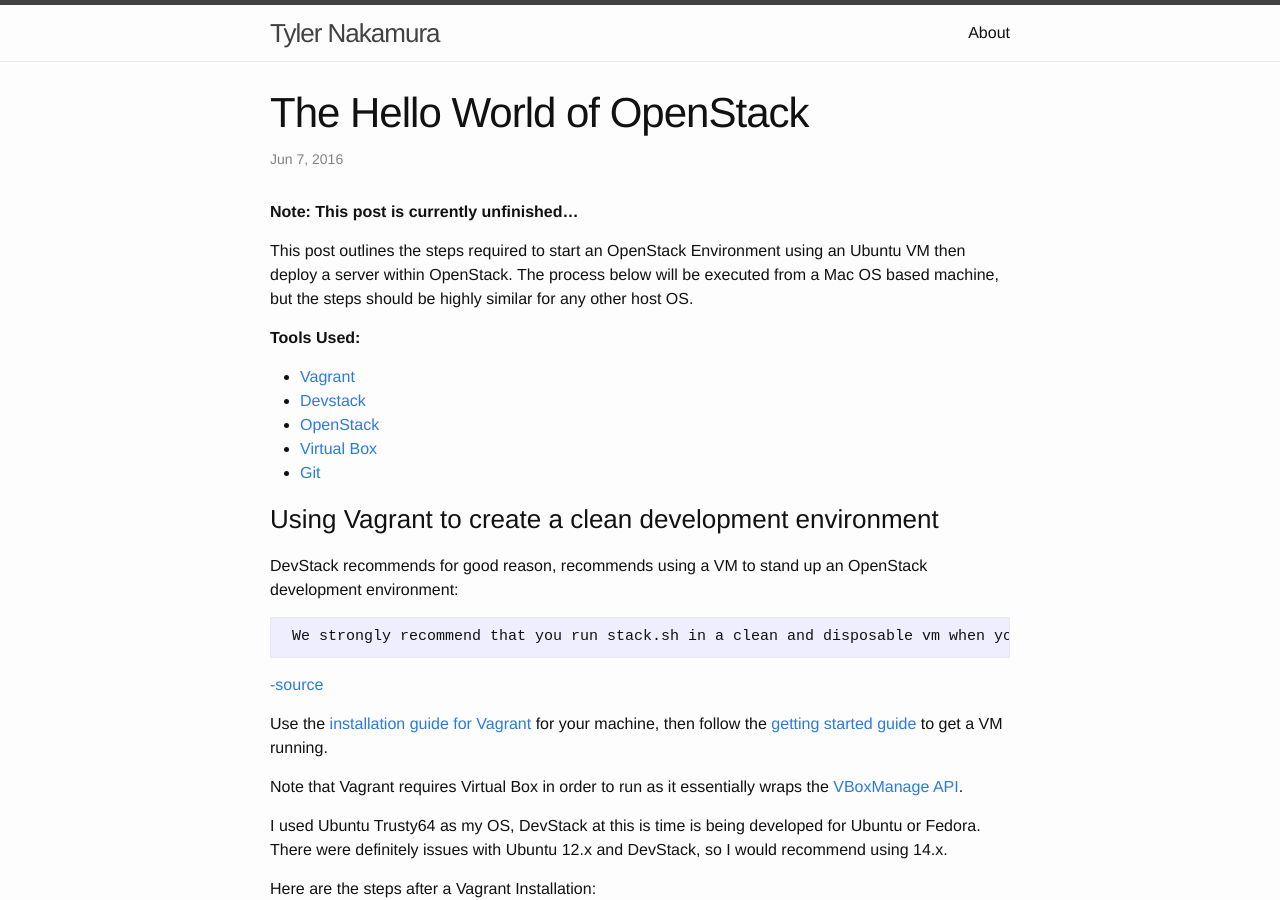
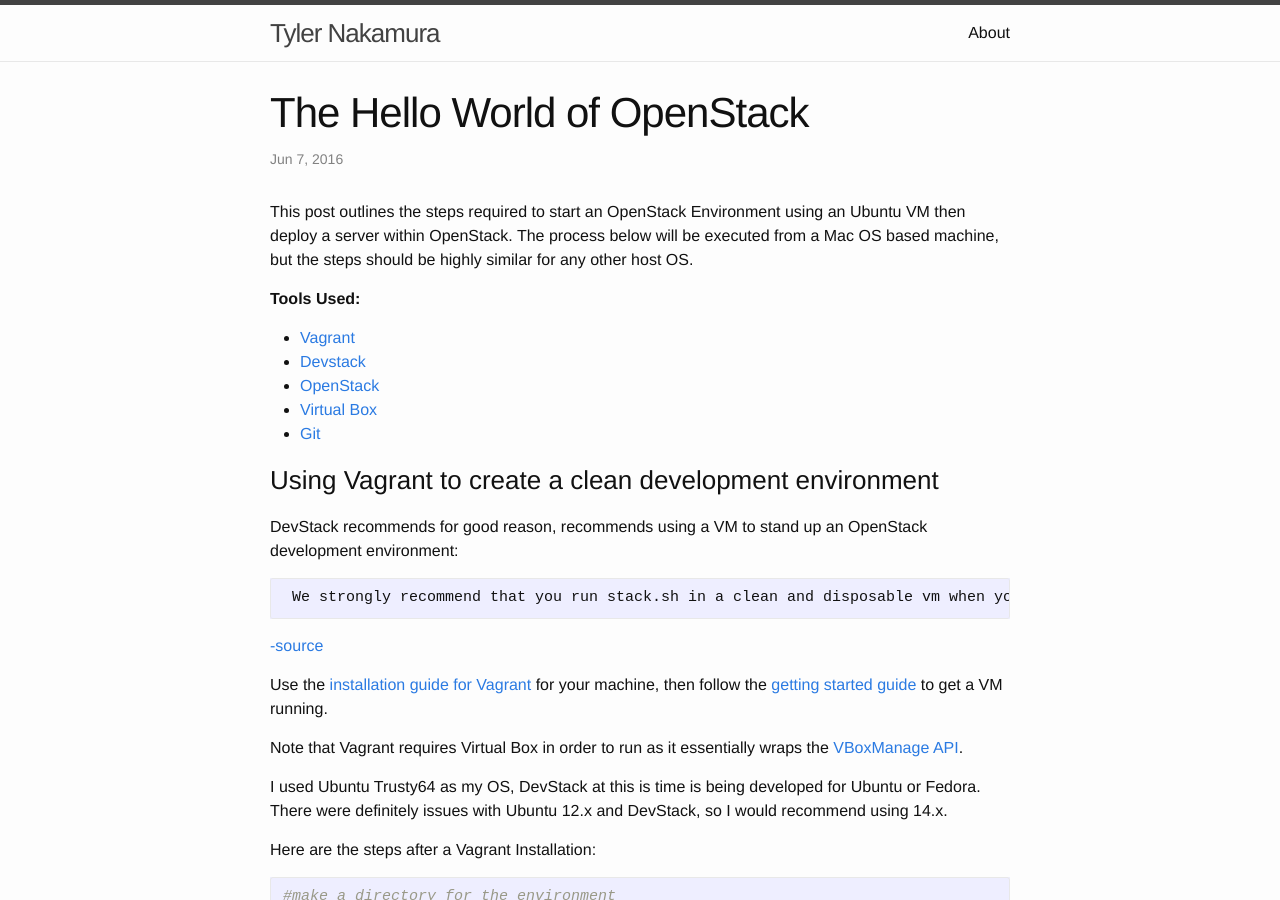
Before and after one commit to ahlim0m/tylernakamura.github.io, a Jekyll site: the page built from _posts/2016-06-07-the-hello-world-of-openstack.markdown, in a window 1280 px wide and 900 px high. Built offline with Jekyll 4.4.1, drawn with Linux system fonts in a browser that asks for light colours.

Commit message:
fix bugs in openstack hello world post

````diff
--- a/_posts/2016-06-07-the-hello-world-of-openstack.markdown
+++ b/_posts/2016-06-07-the-hello-world-of-openstack.markdown
@@ -3,15 +3,14 @@
 title: "The Hello World of OpenStack"
 date: 2016-06-07 09:30
 comments: false
-categories: Openstack beginner basic tutorial guide tut
+categories: Openstack beginner basic tutorial guide tut vagrant devstack trusty64
 ---
-
-**Note: This post is currently unfinished...**
 
 This post outlines the steps required to start an OpenStack Environment using an Ubuntu VM then deploy a server within OpenStack.
 The process below will be executed from a Mac OS based machine, but the steps should be highly similar for any other host OS.
 
 **Tools Used:**
+
 - [Vagrant](https://www.vagrantup.com/)
 - [Devstack](https://github.com/openstack-dev/devstack)
 - [OpenStack](https://github.com/openstack/openstack)
@@ -23,7 +22,7 @@
 
 ```
  We strongly recommend that you run stack.sh in a clean and disposable vm when you are first getting started.
- ```
+```
 [-source](https://github.com/openstack-dev/devstack)
 
 Use the [installation guide for Vagrant](https://www.vagrantup.com/docs/installation/) for your machine, then follow the [getting started guide ](https://www.vagrantup.com/docs/getting-started/index.html) to get a VM running.
@@ -82,6 +81,7 @@
 ```
 
 Per the documentation, here are the steps required to stand up OpenStack using DevStack:
+
 ```bash
 . openrc
 ./stack
````
